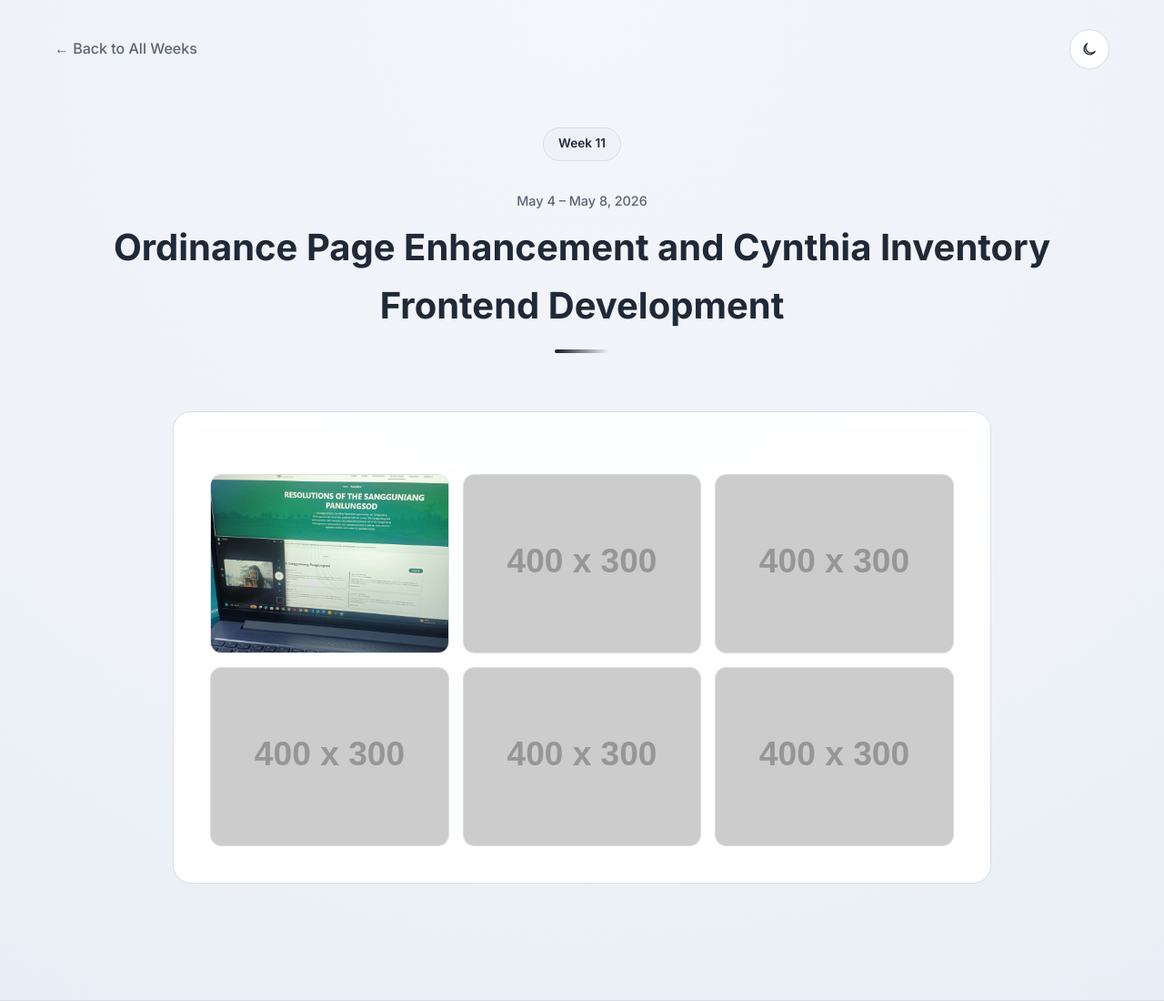
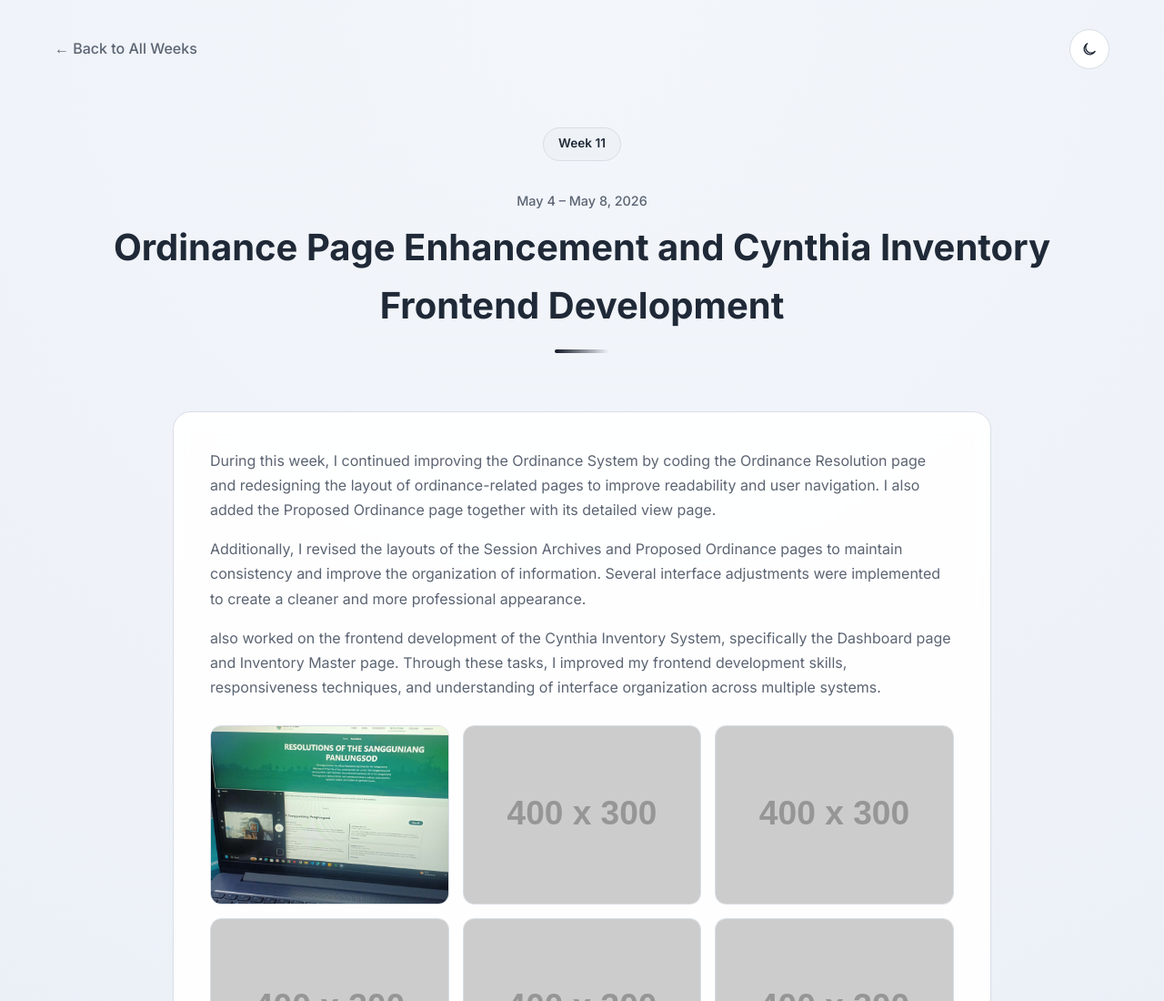
Before and after one commit to lladonegrace/weekly-blog, a plain HTML site: page week11.html in a window 1280 px wide. Shown: the top 1100 px of the page at 91% size. Drawn offline with Linux system fonts and the light colour scheme; placeholder pictures from the web are drawn by us.

Commit message:
details week11

```diff
--- a/week11.html
+++ b/week11.html
@@ -36,7 +36,19 @@
                     <div class="week-detail-grid">
                         <div class="week-detail-text">
                             <div class="card-text">
-
+                              <p>During this week, I continued improving the Ordinance System
+                                by coding the Ordinance Resolution page and redesigning the
+                                layout of ordinance-related pages to improve readability and
+                                user navigation. I also added the Proposed Ordinance page together
+                                with its detailed view page.</p>
+                                <p>Additionally, I revised the layouts of the Session Archives and
+                                     Proposed Ordinance pages to maintain consistency and improve
+                                     the organization of information. Several interface adjustments
+                                     were implemented to create a cleaner and more professional appearance.</p>
+                                <p>also worked on the frontend development of the Cynthia Inventory System,
+                                     specifically the Dashboard page and Inventory Master page. Through these tasks,
+                                     I improved my frontend development skills, responsiveness techniques, and
+                                     understanding of interface organization across multiple systems.</p>
 
 
 
```
